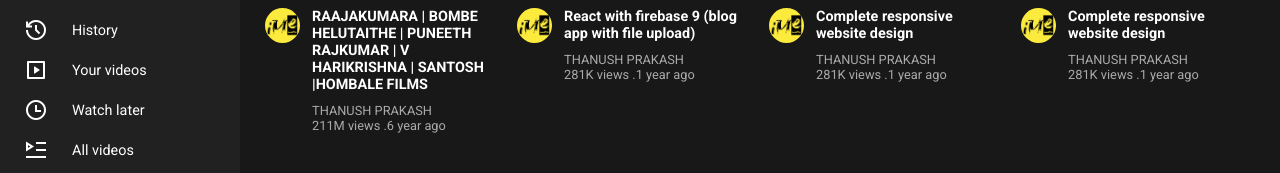
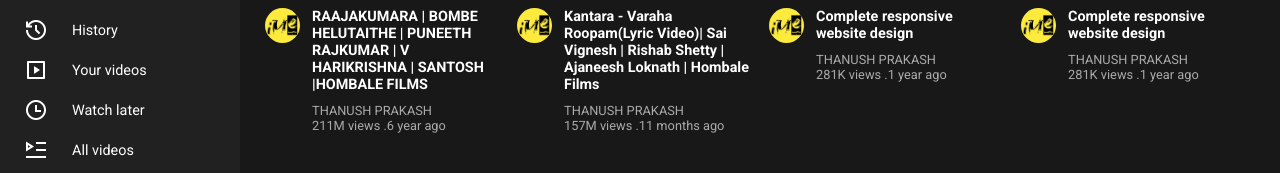
Before and after one commit to thanushprakash/T-H-A, a plain HTML site: page index.html in a window 1280 px wide. Shown: the part 286-459 px from the top of the page. Drawn offline with nearby package versions, Linux system fonts and the light colour scheme.

Commit message:
Update index.html

```diff
--- a/index.html
+++ b/index.html
@@ -125,7 +125,7 @@
                 </div>
                 <div class="video-content-cover">
                     <div class="video-content">
-                        <a href="https://www.youtube.com/watch?v=FNhjbNQ8Sik" class="video-box">
+                        <a href="https://youtu.be/gH_RYRwVrVM?si=3dx_0tCPEj-Fs2jh" class="video-box">
                             <img src="2.png" alt="">
                         </a>
                         <div class="video-details">
@@ -133,11 +133,11 @@
                                 <img src="unnamed (7).jpg" alt="">
                             </div>
                             <div class="detail">
-                                <h3 class="title">React with firebase 9 (blog app with file upload)</h3>
+                                <h3 class="title">Kantara - Varaha Roopam(Lyric Video)| Sai Vignesh | Rishab Shetty | Ajaneesh Loknath | Hombale Films</h3>
                                 <div class="channel-name">THANUSH PRAKASH</div>
                                 <div class="views-upload">
-                                    <div class="views">281K views .</div>
-                                    <div class="upload">1 year ago</div>
+                                    <div class="views">157M views .</div>
+                                    <div class="upload">11 months ago</div>
                                 </div>
 
                             </div>
```
